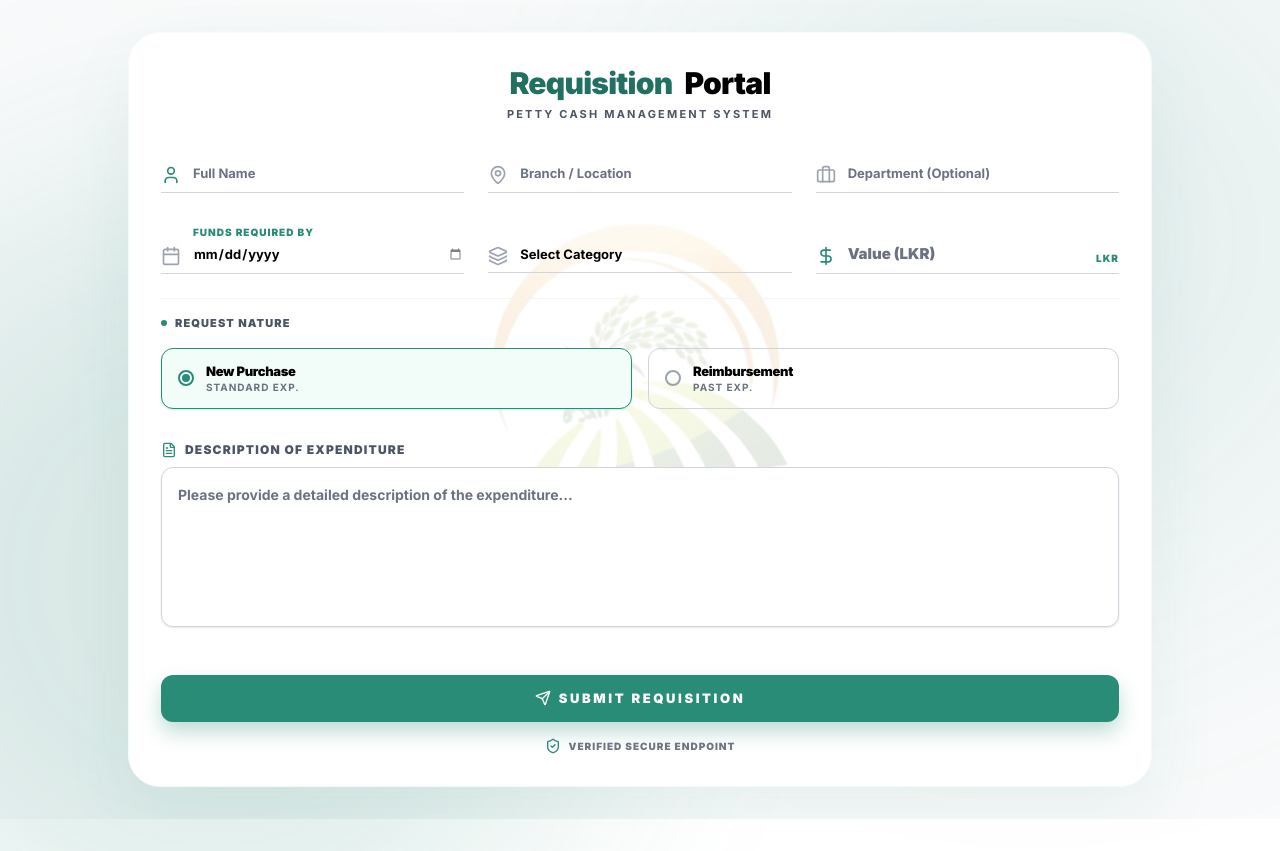
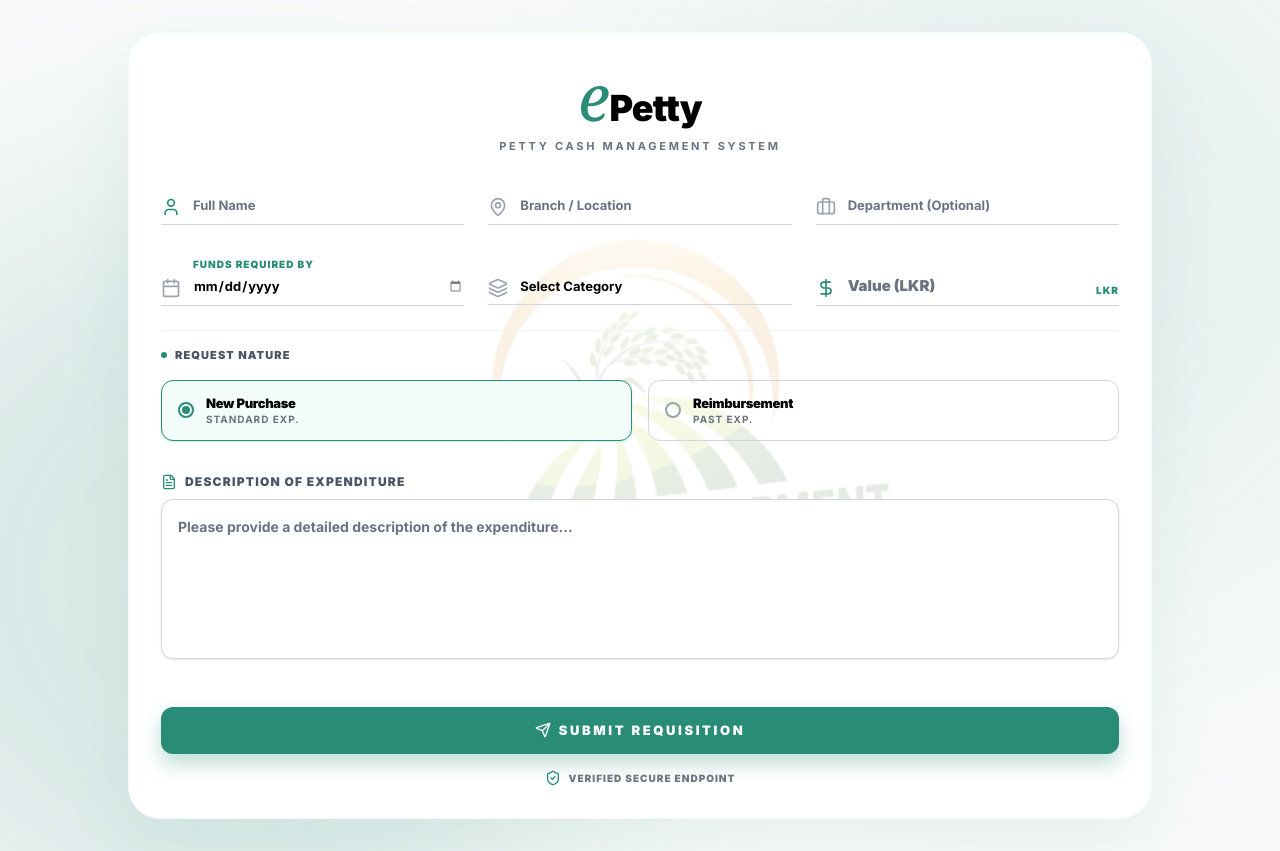
Before and after one commit to sulanipaboda/cdp-petty-cash-request, a React (Vite) app: page /public/request in a window 1280 px wide. Before the commit the page ends 819 px from the top, so only its background shows below. Built offline with nearby package versions, Linux system fonts and the light colour scheme.

Commit message:
UI change
Update UI and system title to 𝑒Petty

```diff
--- a/src/components/PettyCashForm.jsx
+++ b/src/components/PettyCashForm.jsx
@@ -139,10 +139,17 @@ const PettyCashForm = () => {
                     </div>
 
                     <div className="text-center mb-8 relative z-10">
-                        <h1 className="text-3xl font-black text-black tracking-tight flex items-center justify-center gap-3">
-                            <span className="text-primary-700">Requisition</span> Portal
+                        <h1 className="flex items-baseline justify-center leading-none tracking-tight select-none">
+                            <span
+                                style={{ fontFamily: "'Georgia', 'Times New Roman', serif", fontStyle: 'italic', fontSize: '4rem' }}
+                                className="font-normal text-primary-600"
+                            >e</span>
+                            <span
+                                style={{ fontFamily: "'Inter', 'Helvetica Neue', Arial, sans-serif" }}
+                                className="text-4xl font-black text-black tracking-tight"
+                            >Petty</span>
                         </h1>
-                        <p className="text-gray-600 mt-2 text-[11px] font-bold uppercase tracking-[0.2em] leading-none">Petty Cash Management System</p>
+                        <p className="text-gray-500 mt-3 text-[11px] font-bold uppercase tracking-[0.25em] leading-none">Petty Cash Management System</p>
                     </div>
 
                     <form onSubmit={handleSubmit} className="space-y-6 relative z-10">
@@ -194,6 +201,7 @@ const PettyCashForm = () => {
                                     name="dateNeeded"
                                     value={formData.dateNeeded}
                                     onChange={(e) => handleDateChange(e, 'dateNeeded')}
+                                    min={new Date().toISOString().split('T')[0]}
                                     className="w-full pl-8 pb-2 bg-transparent border-b border-gray-300 focus:border-primary-600 outline-none transition-all text-[13px] font-bold text-black"
                                     required
                                 />
```
